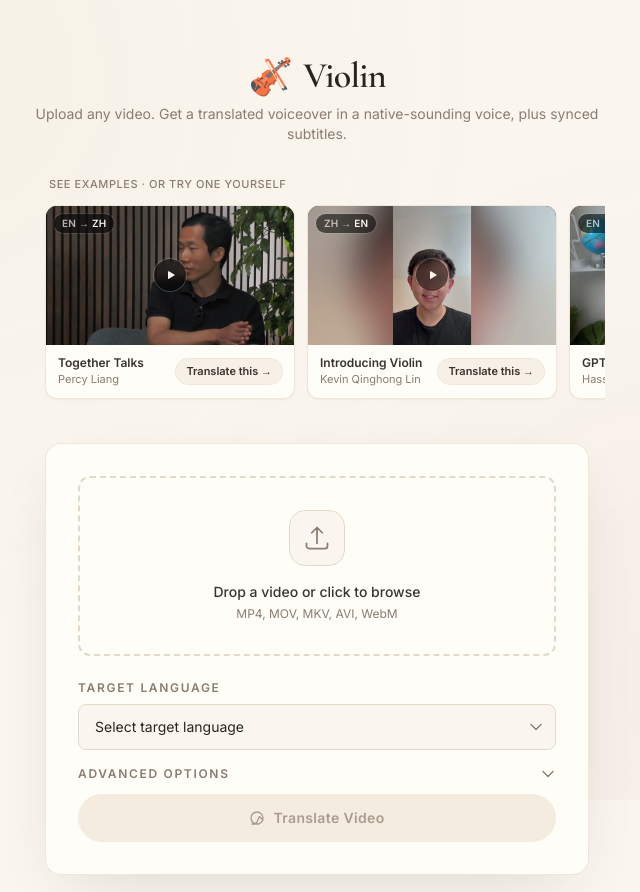
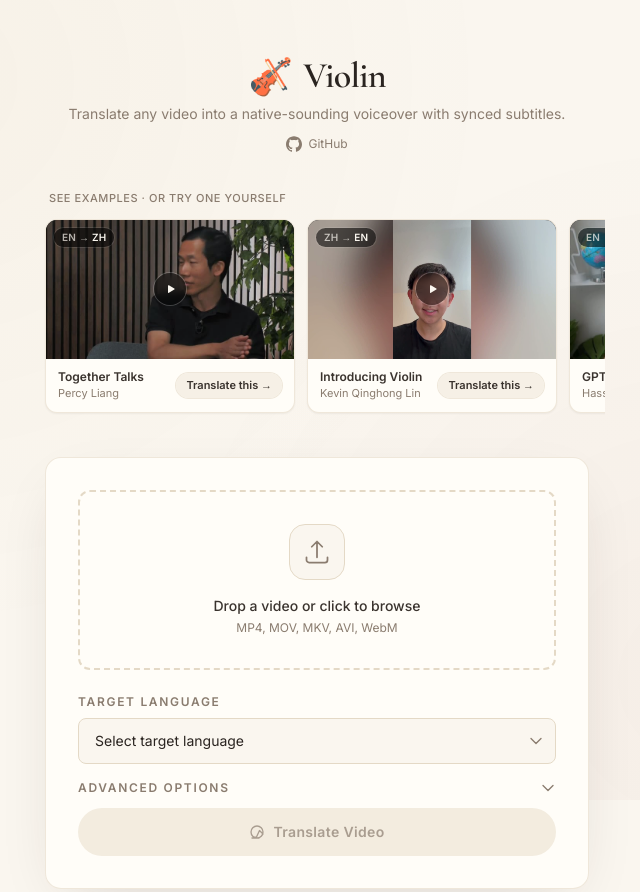
Before and after one commit to shang-zhu/violin, a plain HTML site: page api/static/index.html in a window 1280 px wide. Shown: the top 892 px of the page, without its empty margins (323-963 px from the left). Drawn offline with nearby package versions, Linux system fonts and the light colour scheme; no server answers.

Commit message:
improvements

```diff
--- a/api/static/index.html
+++ b/api/static/index.html
@@ -154,9 +154,21 @@
       <span class="text-4xl">🎻</span>
       <h1 class="font-display text-4xl font-semibold tracking-tight text-ink-800">Violin</h1>
     </div>
-    <p class="text-ink-400 text-sm mt-2 max-w-xl mx-auto">
-      Upload any video. Get a translated voiceover in a native-sounding voice, plus synced subtitles.
+    <p class="text-ink-400 text-sm mt-2 mx-auto">
+      Translate any video into a native-sounding voiceover with synced subtitles.
     </p>
+    <a
+      href="https://github.com/shang-zhu/violin"
+      target="_blank"
+      rel="noopener"
+      aria-label="View source on GitHub"
+      class="mt-3 inline-flex items-center gap-1.5 text-xs text-ink-400 hover:text-ink-700 transition-colors"
+    >
+      <svg class="w-4 h-4" fill="currentColor" viewBox="0 0 24 24" aria-hidden="true">
+        <path d="M12 .297c-6.63 0-12 5.373-12 12 0 5.303 3.438 9.8 8.205 11.385.6.113.82-.258.82-.577 0-.285-.01-1.04-.015-2.04-3.338.724-4.042-1.61-4.042-1.61C4.422 18.07 3.633 17.7 3.633 17.7c-1.087-.744.084-.729.084-.729 1.205.084 1.838 1.236 1.838 1.236 1.07 1.835 2.809 1.305 3.495.998.108-.776.417-1.305.76-1.605-2.665-.3-5.466-1.332-5.466-5.93 0-1.31.465-2.38 1.235-3.22-.135-.303-.54-1.523.105-3.176 0 0 1.005-.322 3.3 1.23.96-.267 1.98-.4 3-.405 1.02.005 2.04.138 3 .405 2.28-1.552 3.285-1.23 3.285-1.23.645 1.653.24 2.873.12 3.176.765.84 1.23 1.91 1.23 3.22 0 4.61-2.805 5.625-5.475 5.92.42.36.81 1.096.81 2.22 0 1.606-.015 2.896-.015 3.286 0 .315.21.69.825.57C20.565 22.092 24 17.592 24 12.297c0-6.627-5.373-12-12-12"/>
+      </svg>
+      <span>GitHub</span>
+    </a>
   </header>
 
   <!-- Demo gallery: 3 cards. Click ▶ to preview, "Try this" to load into the form. -->
```
